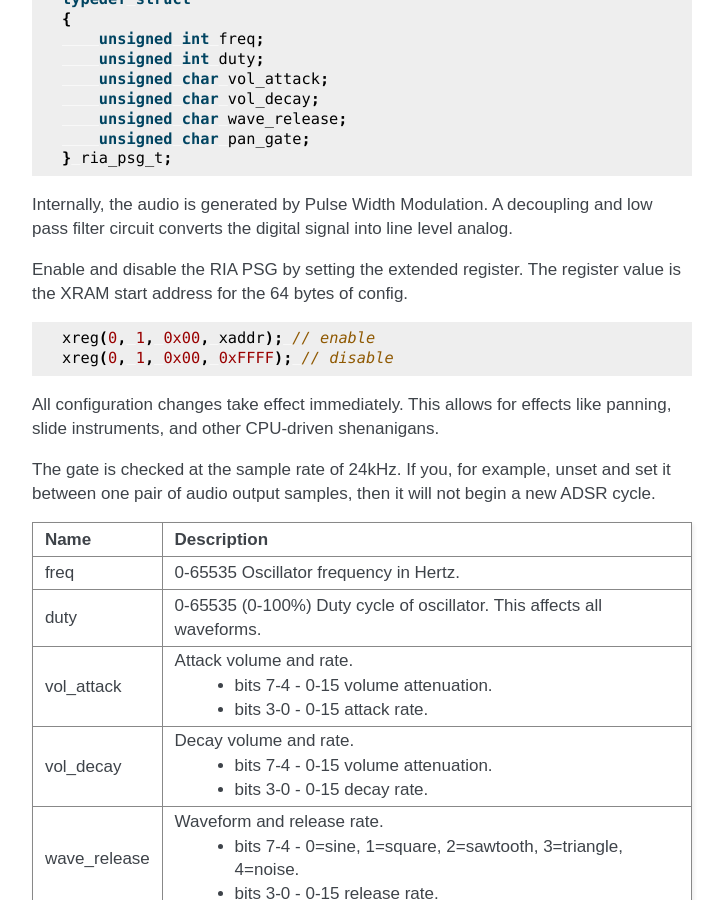
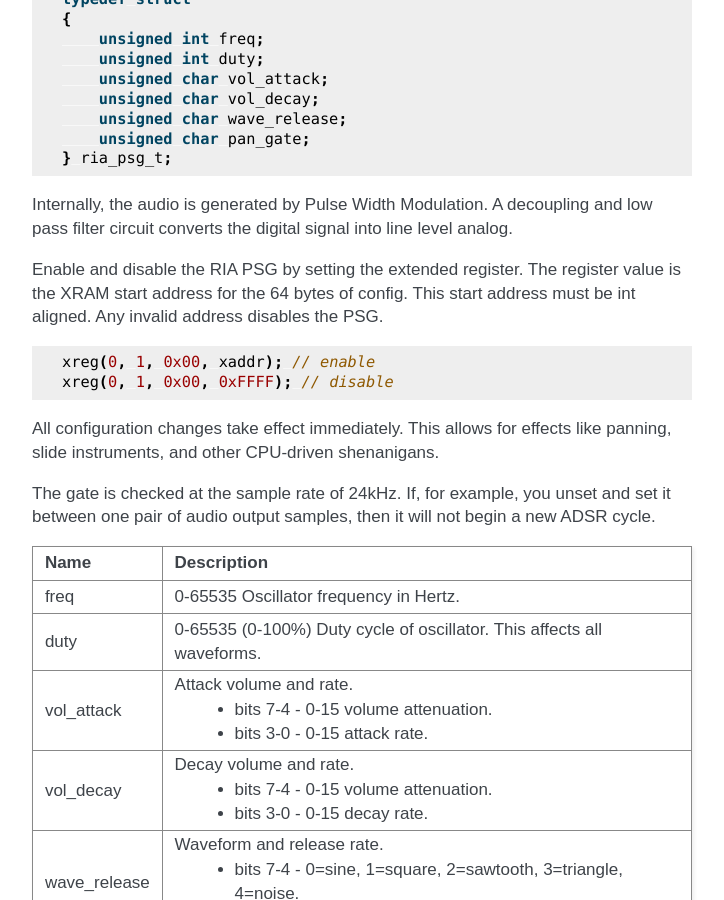
Before and after one commit to picocomputer/picocomputer.github.io, a Sphinx documentation site: the page built from docs/source/ria.rst, in a window 1280 px wide and 900 px high, scrolled down 6731 px. Shown: the whole window, without its empty margins (388-1112 px from the left). Built offline with Sphinx 7.4.7, drawn with Linux system fonts in a browser that asks for light colours.

Commit message:
clarify psg address alignment

```diff
--- a/docs/source/ria.rst
+++ b/docs/source/ria.rst
@@ -306,7 +306,7 @@ Each of the eight oscillators requires eight bytes of XRAM for configuration.
 
 Internally, the audio is generated by Pulse Width Modulation. A decoupling and low pass filter circuit converts the digital signal into line level analog.
 
-Enable and disable the RIA PSG by setting the extended register. The register value is the XRAM start address for the 64 bytes of config.
+Enable and disable the RIA PSG by setting the extended register. The register value is the XRAM start address for the 64 bytes of config. This start address must be int aligned. Any invalid address disables the PSG.
 
 .. code-block:: C
 
@@ -315,7 +315,7 @@ Enable and disable the RIA PSG by setting the extended register. The register va
 
 All configuration changes take effect immediately. This allows for effects like panning, slide instruments, and other CPU-driven shenanigans.
 
-The gate is checked at the sample rate of 24kHz. If you, for example, unset and set it between one pair of audio output samples, then it will not begin a new ADSR cycle.
+The gate is checked at the sample rate of 24kHz. If, for example, you unset and set it between one pair of audio output samples, then it will not begin a new ADSR cycle.
 
 .. list-table::
    :widths: 5 90
```
